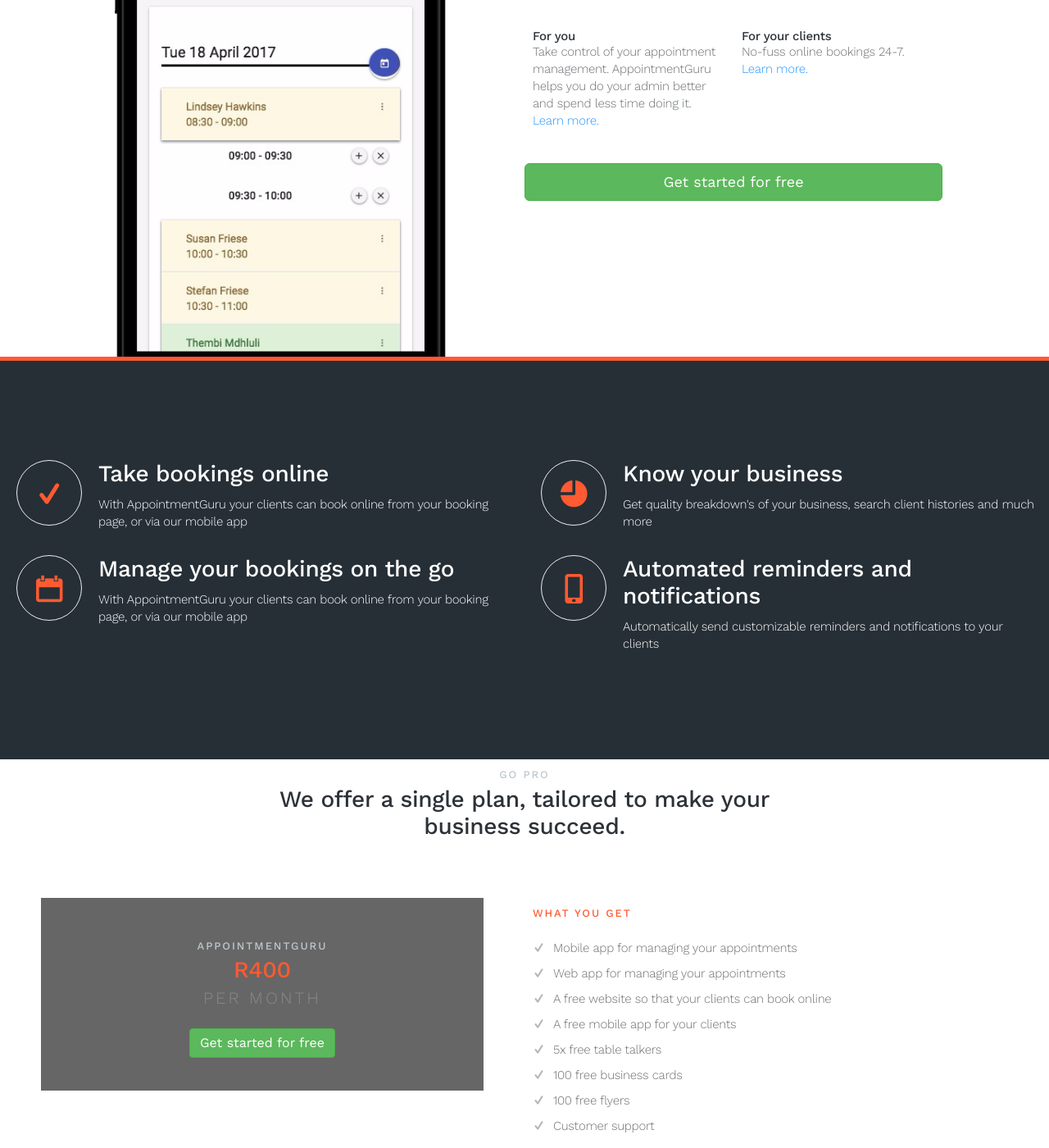
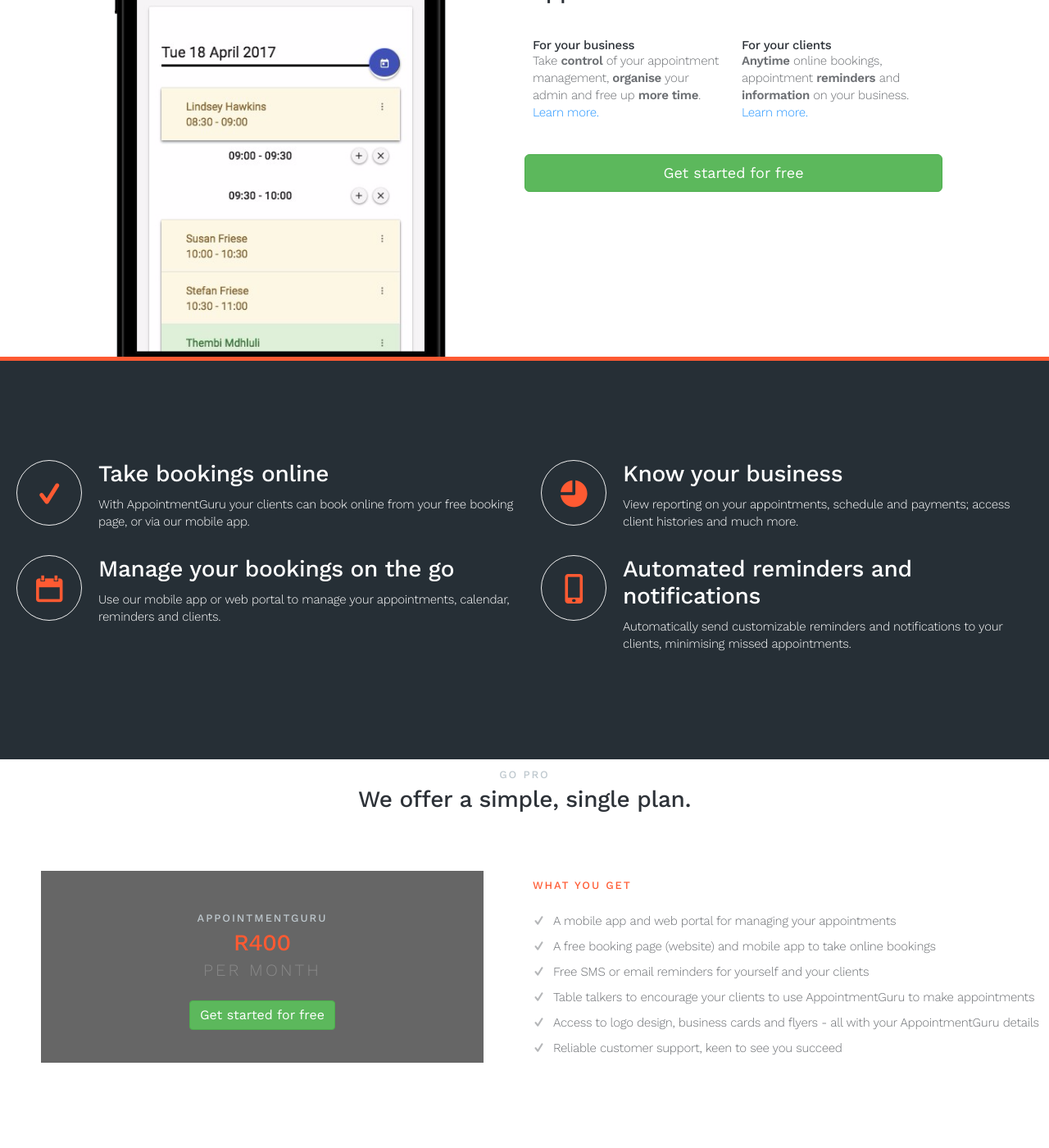
Before and after one commit to AppointmentGuru/AppointmentGuru-Website, a Jekyll site: the page built from index.md, in a window 1280 px wide and 1400 px high, scrolled down 493 px. Shown: the whole window at 82% size. Built offline with Jekyll 4.4.1, drawn with Linux system fonts in a browser that asks for light colours; after the commit the page ends 1797 px from its top, so only the background shows below that.

Commit message:
Text changes

```diff
--- a/_data/website.yml
+++ b/_data/website.yml
@@ -11,36 +11,34 @@ homepage:
     title: The best way to manage your appointments.
     description: We combine immediate real time events with rich historical data to help answer the toughest questions about retention, growth, and engagement.
     features:
-      - title: For you
-        description: Take control of your appointment management. AppointmentGuru helps you do your admin better and spend less time doing it.
+      - title: For your business
+        description: Take <strong>control</strong> of your appointment management, <strong>organise</strong> your admin and free up <strong>more time</strong>.
       - title: For your clients
-        description: No-fuss online bookings 24-7.
+        description: <strong>Anytime</strong> online bookings, appointment <strong>reminders</strong> and <strong>information</strong> on your business.
 
   features:
     left:
     - title: Take bookings online
-      description: With AppointmentGuru your clients can book online from your booking page, or via our mobile app
+      description: With AppointmentGuru your clients can book online from your free booking page, or via our mobile app.
       icon: check
     - title: Manage your bookings on the go
-      description: With AppointmentGuru your clients can book online from your booking page, or via our mobile app
+      description: Use our mobile app or web portal to manage your appointments, calendar, reminders and clients.
       icon: calendar
     right:
     - title: Know your business
-      description: Get quality breakdown's of your business, search client histories and much more
+      description: View reporting on your appointments, schedule and payments; access client histories and much more.
       icon: pie-chart
     - title: Automated reminders and notifications
-      description: Automatically send customizable reminders and notifications to your clients
+      description: Automatically send customizable reminders and notifications to your clients, minimising missed appointments.
       icon: mobile
 
   pricingFeatures:
-    - Mobile app for managing your appointments
-    - Web app for managing your appointments
-    - A free website so that your clients can book online
-    - A free mobile app for your clients
-    - 5x free table talkers
-    - 100 free business cards
-    - 100 free flyers
-    - Customer support
+    - A mobile app and web portal for managing your appointments
+    - A free booking page (website) and mobile app to take online bookings
+    - Free SMS or email reminders for yourself and your clients
+    - Table talkers to encourage your clients to use AppointmentGuru to make appointments
+    - Access to logo design, business cards and flyers - all with your AppointmentGuru details
+    - Reliable customer support, keen to see you succeed
 
   screenshots:
     - title: Online bookings
--- a/_includes/blocks/pricing.html
+++ b/_includes/blocks/pricing.html
@@ -1,7 +1,7 @@
 <div class="row m-b-lg">
   <div class="col-sm-8 col-sm-offset-2 col-lg-6 col-lg-offset-3 text-center">
     <h6 class="text-muted text-uppercase">Go Pro</h6>
-    <h3 class="m-t-0">We offer a single plan, tailored to make your business succeed.</h3>
+    <h3 class="m-t-0">We offer a simple, single plan.</h3>
   </div>
 </div>
 <div class="pricing-block">
```
Also changed, not shown: Gemfile.lock.
